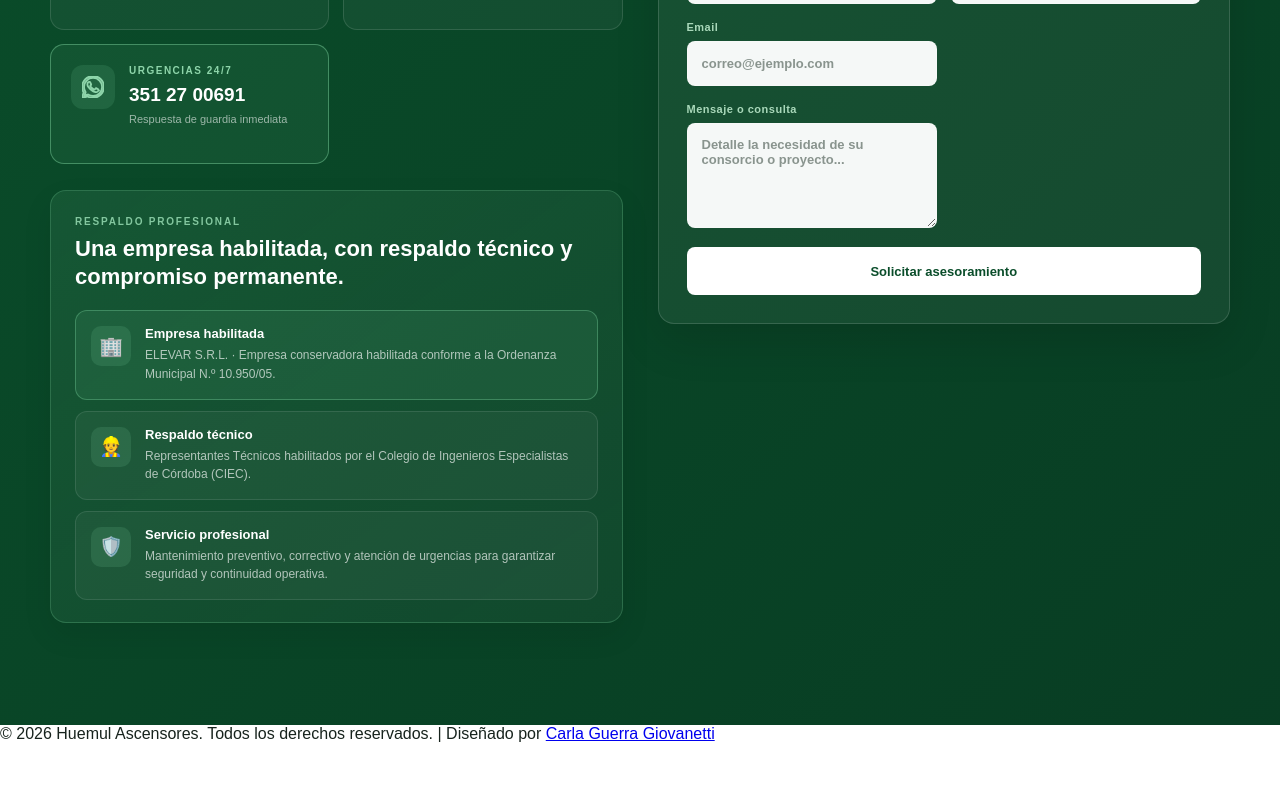
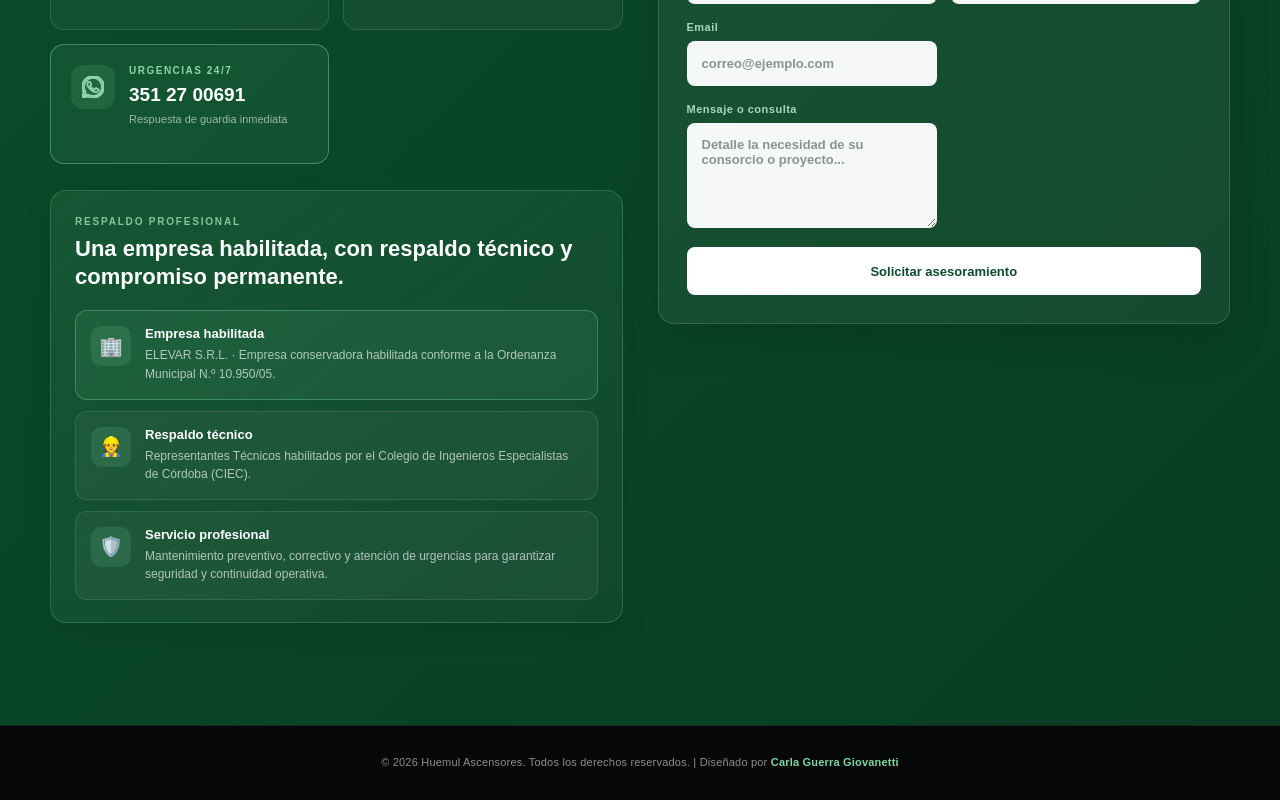
Before and after one commit to carlahuemul-oss/Web-Huemul-Ascensores, a React (Vite) app: page / in a window 1280 px wide. Shown: the part 3669-4469 px from the top of the page. Before the commit the page ends 4412 px from the top, so only its background shows below. Built offline with nearby package versions, Linux system fonts and the light colour scheme.

Commit message:
git add . git commit -m "Mejora estilos del footer" git push

```diff
--- a/src/App.css
+++ b/src/App.css
@@ -1588,3 +1588,55 @@ textarea {
     padding: 18px;
   }
 }
+/* =========================================================
+   FOOTER
+========================================================= */
+
+.site-footer {
+  width: 100%;
+
+  padding: 28px 24px;
+
+  background: #050807;
+  border-top: 1px solid rgba(126, 214, 160, 0.16);
+
+  text-align: center;
+}
+
+.site-footer p {
+  margin: 0;
+
+  color: rgba(255, 255, 255, 0.55);
+
+  font-size: 11px;
+  line-height: 1.6;
+  letter-spacing: 0.2px;
+}
+
+.site-footer a {
+  color: #7ed6a0;
+
+  font-weight: 700;
+
+  text-decoration: none;
+
+  transition: color 0.2s ease;
+}
+
+.site-footer a:hover {
+  color: #ffffff;
+  text-decoration: underline;
+}
+
+/* FOOTER EN MÓVIL */
+
+@media (max-width: 760px) {
+  .site-footer {
+    padding: 24px 18px;
+  }
+
+  .site-footer p {
+    font-size: 10px;
+    line-height: 1.7;
+  }
+}
```
